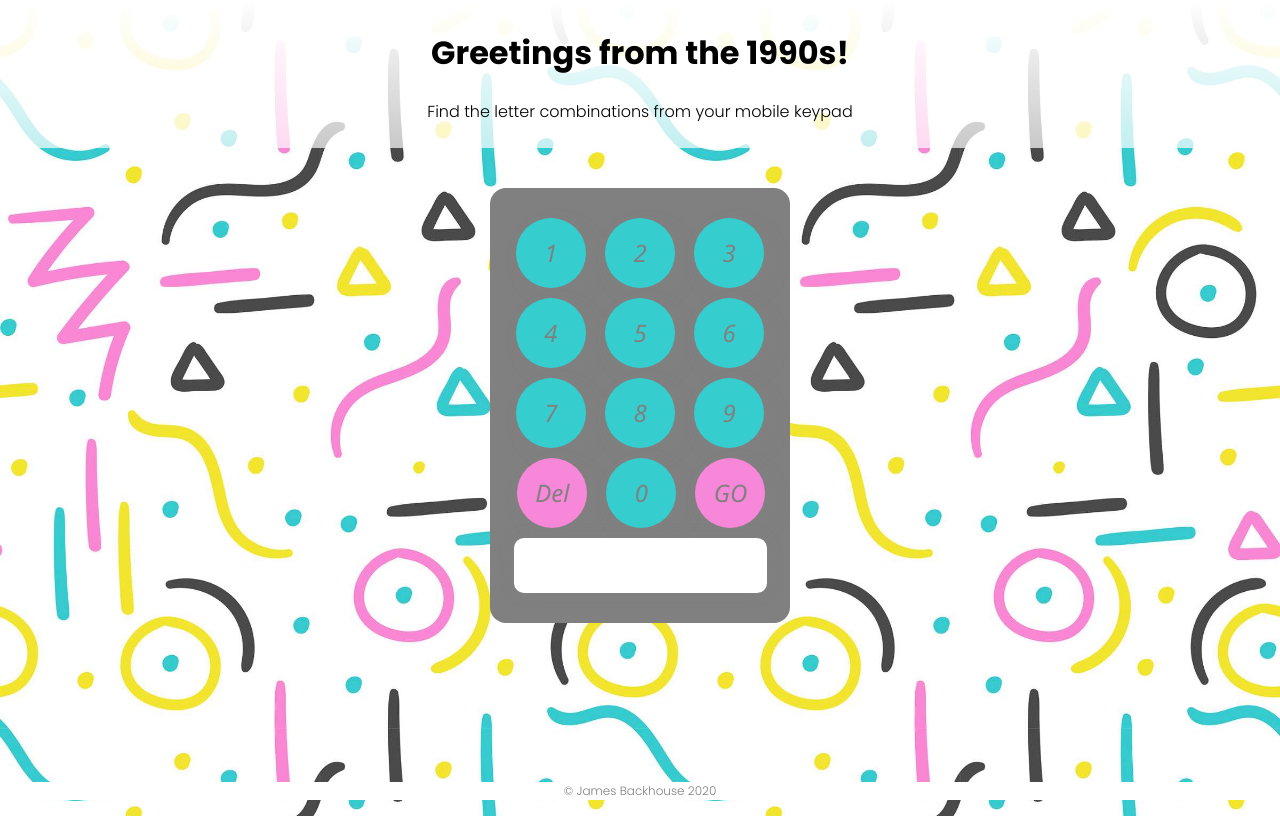
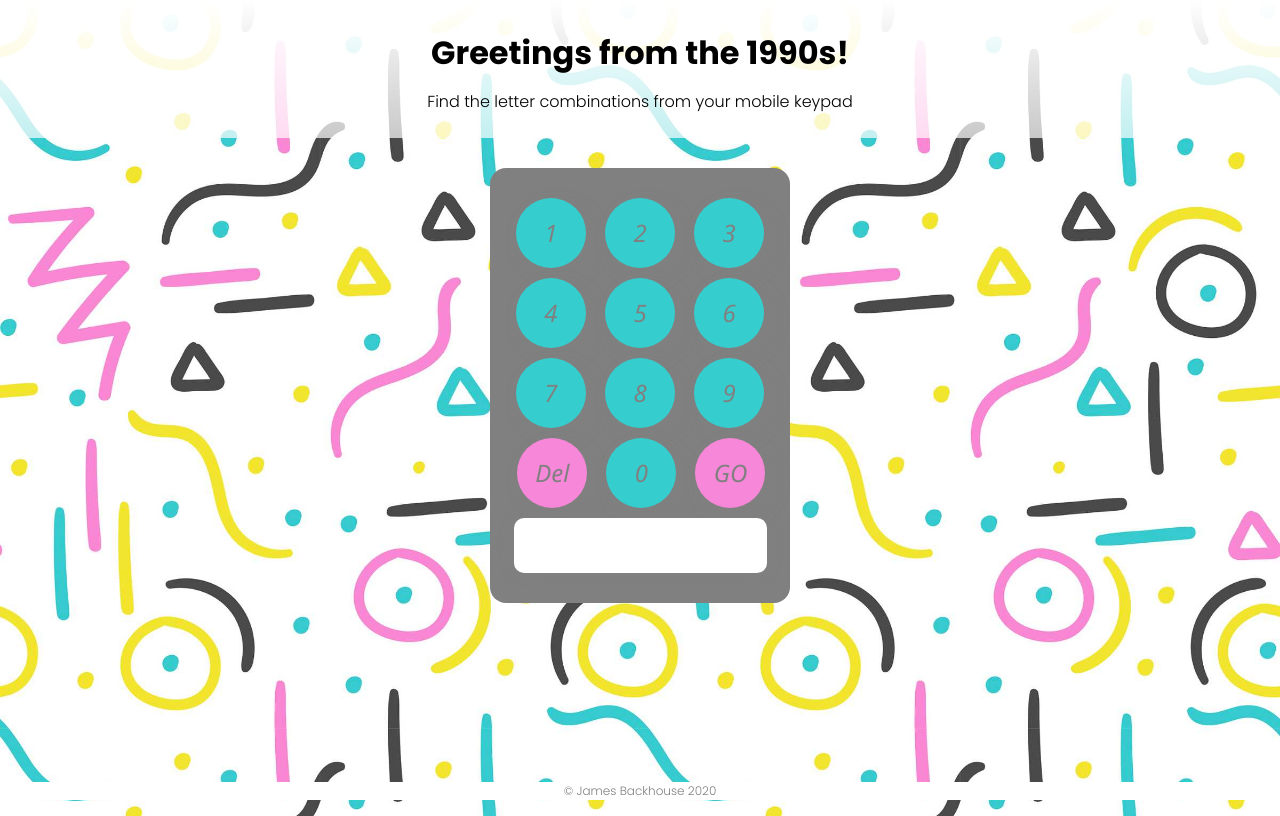
Before and after one commit to jwbackhouse/phoneword, a React (Create React App) app in the folder client/: page / in a window 1280 px wide. Built offline with nearby package versions, Linux system fonts and the light colour scheme.

Commit message:
Reduce white space around header.

```diff
--- a/client/src/styles/App.css
+++ b/client/src/styles/App.css
@@ -32,6 +32,14 @@ header {
   background: linear-gradient(#FFF, rgba(255, 255, 255, 0.7));
   margin-top: -1rem;
   padding: 0.5rem 0;
+}
+
+.title {
+  margin-bottom: 0;
+}
+
+.subtitle {
+  margin-top: 0.75rem;
 }
 
 
@@ -81,7 +89,7 @@ input:focus {
 }
 
 .wrapper .phone {
-  margin: 40px auto 0 auto;
+  margin: 20px auto 0 auto;
   position: relative;
   width: 300px;
 }
```
